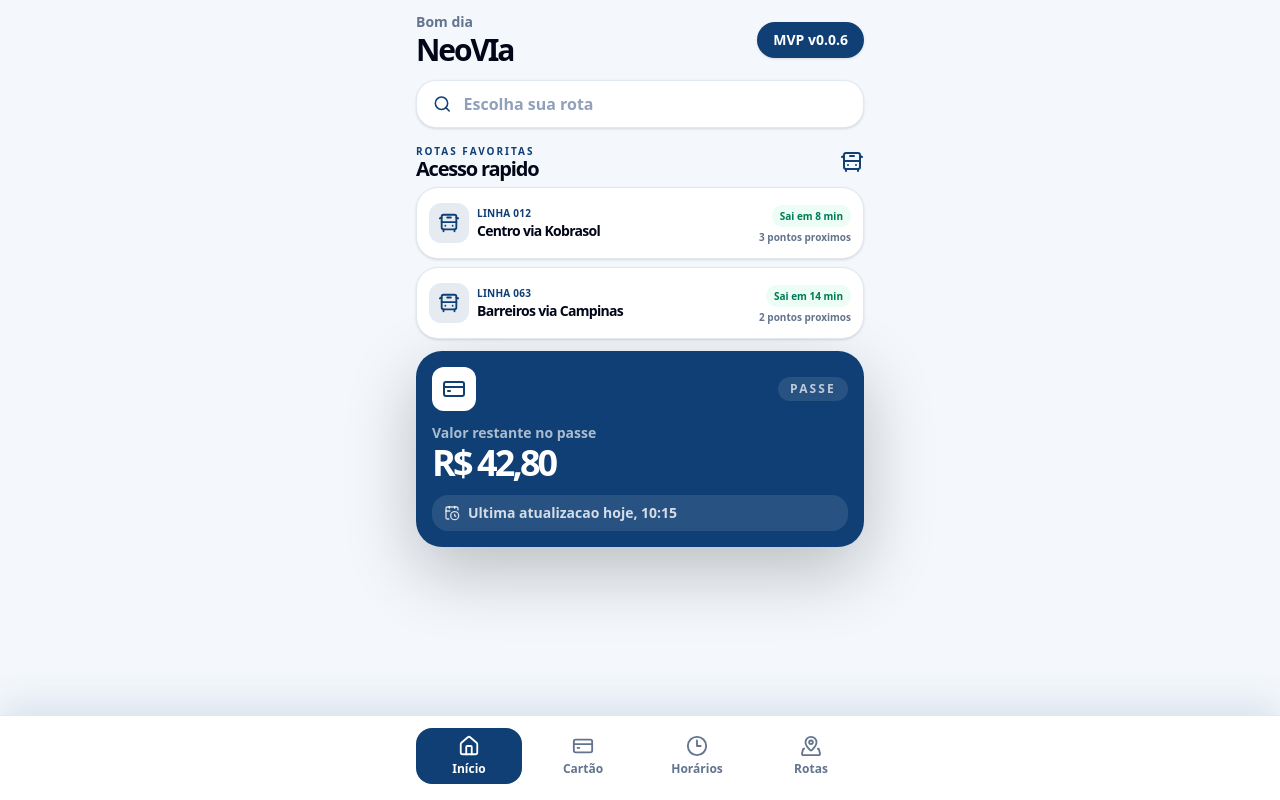
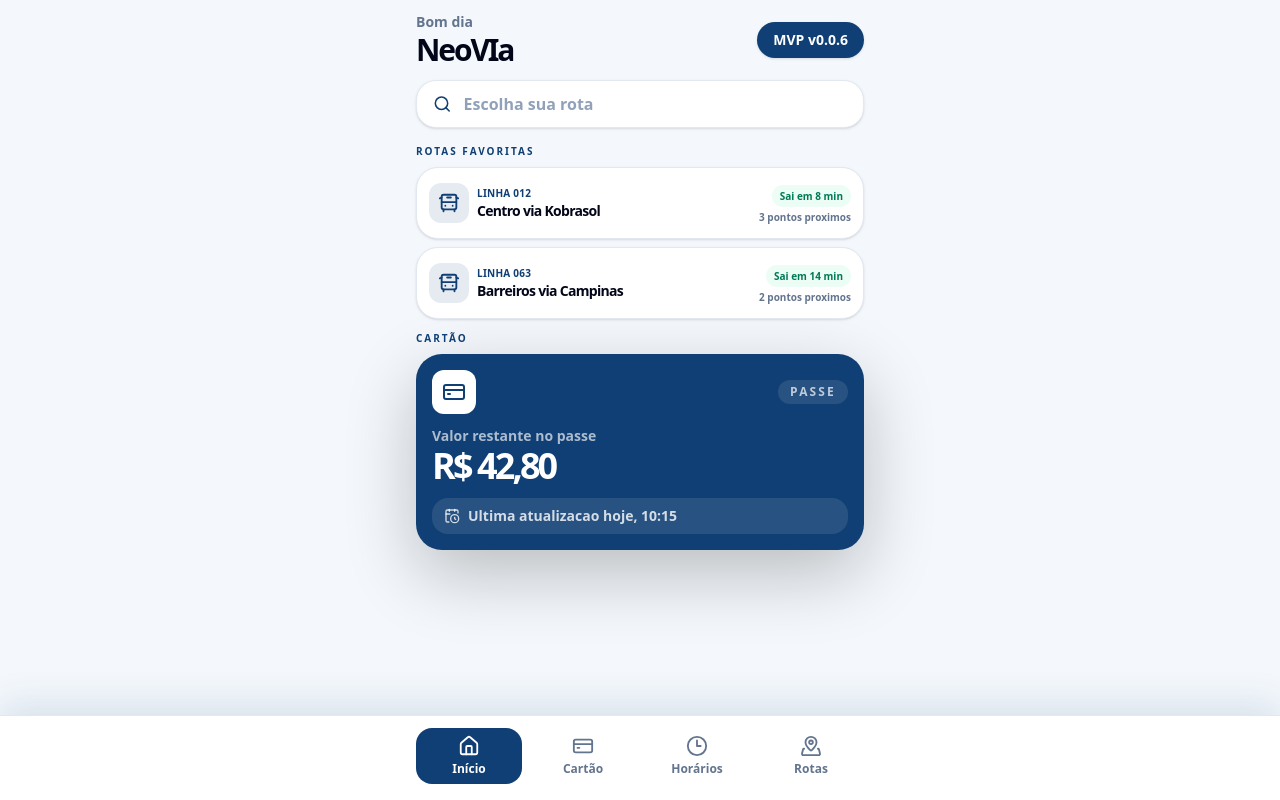
Before and after one commit to Guss2618/NeoVia, a Next.js app: page /inicio in a window 1280 px wide. Built offline with nearby package versions, Linux system fonts and the light colour scheme.

Commit message:
MVP 0.0.6

```diff
--- a/app/inicio/page.tsx
+++ b/app/inicio/page.tsx
@@ -48,17 +48,9 @@ export default function InicioPage() {
         </label>
 
         <section className="mt-4">
-          <div className="flex items-center justify-between gap-3">
-            <div>
-              <p className="text-[10px] font-bold uppercase tracking-[0.2em] text-brand-primary">
-                Rotas favoritas
-              </p>
-              <h2 className="text-xl font-black leading-5 tracking-[-0.06em]">
-                Acesso rapido
-              </h2>
-            </div>
-            <BusFront className="text-brand-primary" size={24} />
-          </div>
+          <p className="text-[10px] font-bold uppercase tracking-[0.2em] text-brand-primary">
+            Rotas favoritas
+          </p>
 
           <div className="mt-2 grid gap-2">
             {favoriteRoutes.map((route) => (
@@ -90,7 +82,11 @@ export default function InicioPage() {
           </div>
         </section>
 
-        <section className="mt-3 rounded-[26px] bg-brand-primary p-4 text-white shadow-card">
+        <p className="mt-3 text-[10px] font-bold uppercase tracking-[0.2em] text-brand-primary">
+          Cartão
+        </p>
+
+        <section className="mt-2 rounded-[26px] bg-brand-primary p-4 text-white shadow-card">
           <div className="flex items-center justify-between gap-4">
             <div className="grid size-11 place-items-center rounded-xl bg-white text-brand-primary">
               <CreditCard size={24} />
```
Also changed, not shown: 1 other file (tests, documents, lock files or other folders).
